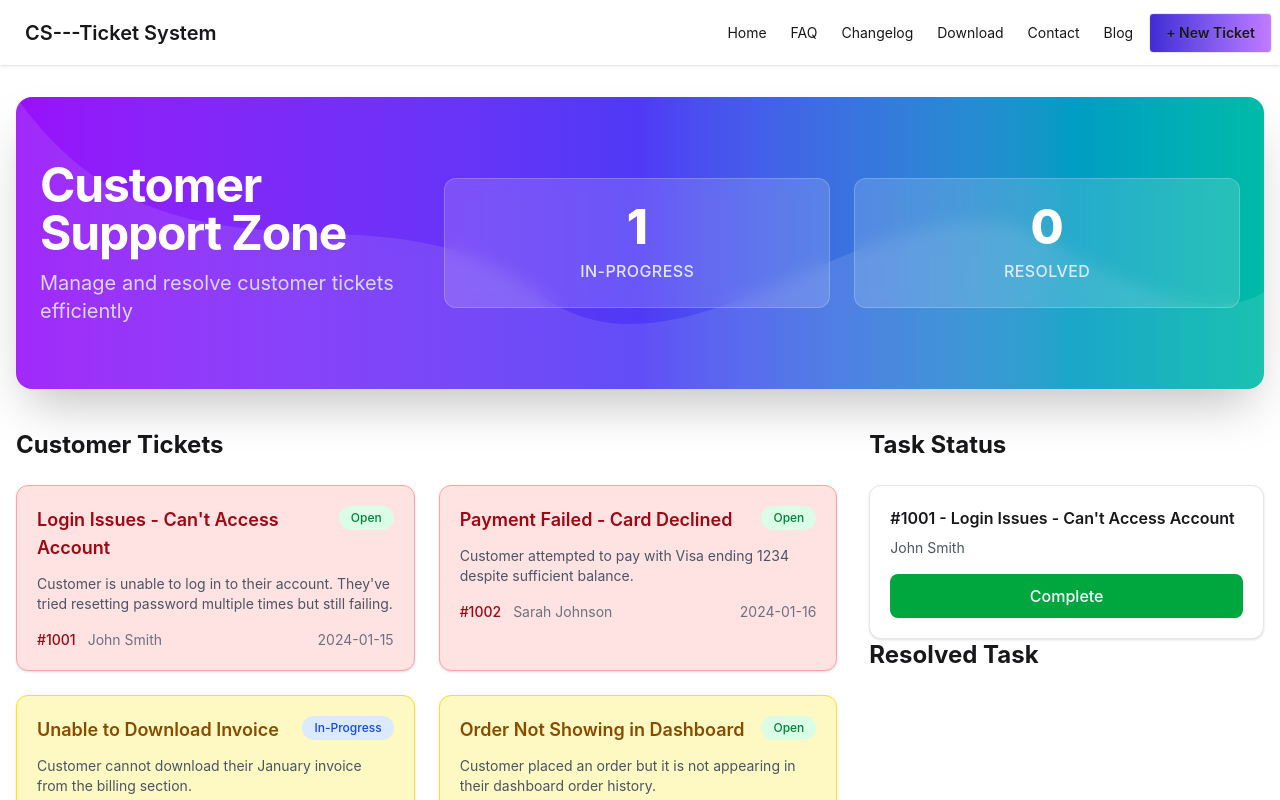
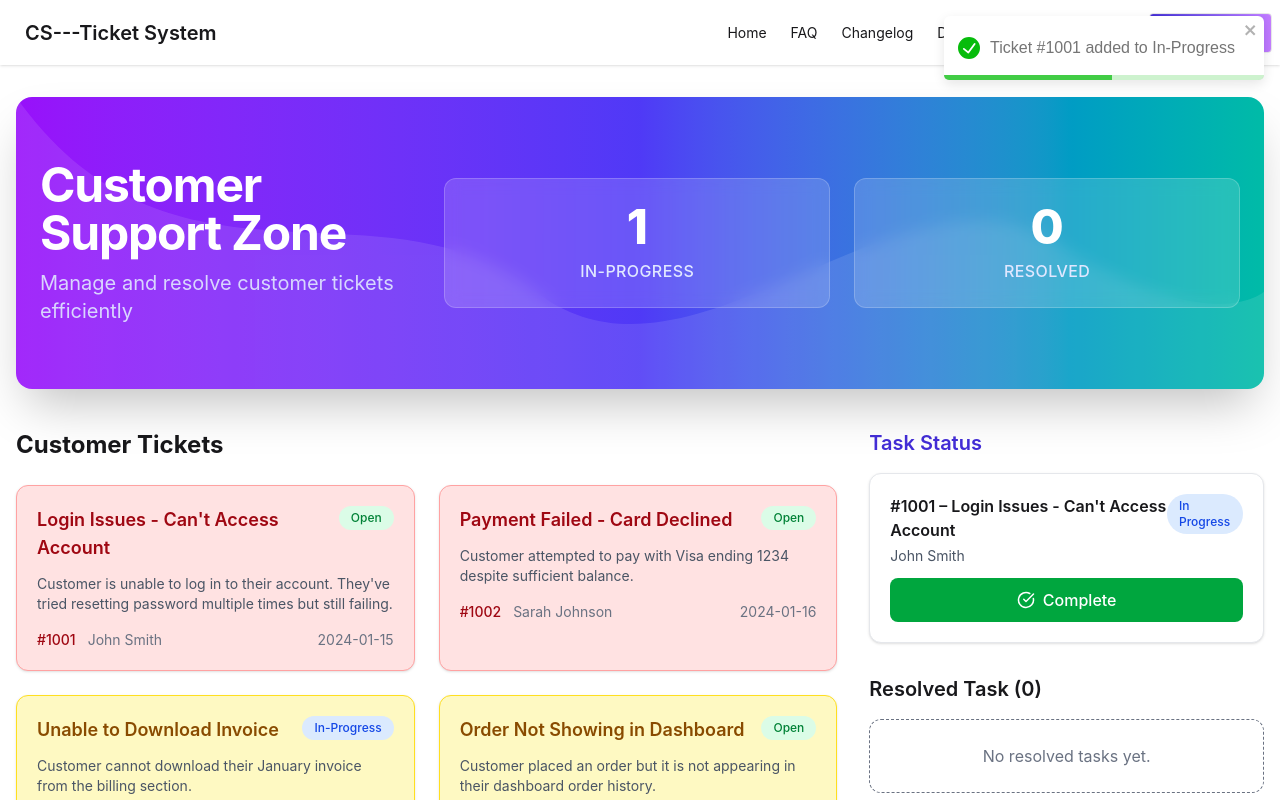
Before and after one commit to MahiuddinZilani/a2-customer-support-zone, a React (Vite) app: page / in a window 1280 px wide. Both pictures are taken after a click on the element 215 px from the left and 578 px from the top of the page. Shown: the top 800 px of the page. Built offline with nearby package versions, Linux system fonts and the light colour scheme.

Commit message:
resolved task section is added

```diff
--- a/package.json
+++ b/package.json
@@ -11,6 +11,7 @@
   },
   "dependencies": {
     "@tailwindcss/vite": "^4.2.1",
+    "lucide-react": "^0.577.0",
     "react": "^19.2.0",
     "react-dom": "^19.2.0",
     "react-toastify": "^11.0.5",
--- a/src/App.jsx
+++ b/src/App.jsx
@@ -3,13 +3,14 @@ import "./App.css";
 import Navbar from "./components/Navbar";
 import Banner from "./components/Banner";
 import { initialTickets } from "./data/tickets";
-import { toast } from "react-toastify";
+import { toast, ToastContainer } from "react-toastify";
 import TicketCard from "./components/TicketCard";
 import TaskStatus from "./components/TaskStatus";
 
 function App() {
   const [tickets, setTickets] = useState(initialTickets);
   const [inProgressTasks, setInProgressTasks] = useState([]);
+  const [resolvedTasks, setResolvedTasks] = useState([]);
   const [resolvedCount, setResolvedCount] = useState(0);
 
   const inProgressCount = inProgressTasks.length;
@@ -25,9 +26,21 @@ function App() {
   };
 
   const handleComplete = (ticketId) => {
+    const completedTicket = inProgressTasks.find((t) => t.id === ticketId);
+    if (!completedTicket) return;
+
     setInProgressTasks((prev) => prev.filter((t) => t.id !== ticketId));
 
     setTickets((prev) => prev.filter((t) => t.id !== ticketId));
+
+    setResolvedTasks((prev) => [
+      ...prev,
+      {
+        ...completedTicket,
+        status: "Resolved",
+        resolvedAt: new Date().toISOString().split("T")[0],
+      },
+    ]);
 
     setResolvedCount((prev) => prev + 1);
 
@@ -63,16 +76,19 @@ function App() {
 
           {/* Right - Task Status */}
           <div>
-            <h2 className="text-2xl font-bold mb-6">Task Status</h2>
+            {/* <h2 className="text-2xl font-bold mb-6">Task Status</h2> */}
             <TaskStatus
-              tasks={inProgressTasks}
+              inProgressTasks={inProgressTasks}
+              resolvedTasks={resolvedTasks}
               onComplete={handleComplete}
             ></TaskStatus>
 
-            <h2 className="text-2xl font-bold mb-6">Resolved Task</h2>
+            {/* <h2 className="text-2xl font-bold mb-6">Resolved Task</h2> */}
           </div>
         </div>
       </main>
+
+      <ToastContainer position="top-right" autoClose={4000}></ToastContainer>
     </>
   );
 }
--- a/src/components/TaskStatus.jsx
+++ b/src/components/TaskStatus.jsx
@@ -1,37 +1,76 @@
 import React from "react";
+import { Clock, CheckCircle } from "lucide-react";
 
-const TaskStatus = ({ tasks, onComplete }) => {
-  if (tasks.length === 0) {
+const TaskStatus = ({ inProgressTasks, resolvedTasks, onComplete }) => {
   return (
-      <div className="bg-white rounded-xl p-6 shadow text-center text-gray-500">
-        No resolved tasks yet.
-        <br />
-        Select tickets from the left to start working.
+    <div className="space-y-8">
+      {/* In-Progress Section */}
+      <div>
+        <h3 className="text-xl font-semibold mb-4 text-indigo-700 flex items-center gap-2">
+          Task Status
+        </h3>
+
+        {inProgressTasks.length === 0 ? (
+          <div className="bg-white/60 rounded-xl p-6 text-center text-gray-500 border border-dashed">
+            Select tickets from the left to start working...
           </div>
-    );
-  }
-  return (
+        ) : (
           <div className="space-y-4">
-      {tasks.map((task) => (
+            {inProgressTasks.map((task) => (
               <div
                 key={task.id}
-          className="bg-white p-5 rounded-xl shadow border border-gray-200"
+                className="bg-white p-5 rounded-xl shadow border border-gray-200 hover:border-indigo-300 transition"
               >
-          <h4 className="font-semibold mb-2">
-            #{task.id} - {task.title}
+                <div className="flex justify-between items-start mb-3">
+                  <div>
+                    <h4 className="font-semibold">
+                      #{task.id} – {task.title}
                     </h4>
-          <p className="text-sm text-gray-600 mb-4">{task.customer}</p>
+                    <p className="text-sm text-gray-600 mt-1">
+                      {task.customer}
+                    </p>
+                  </div>
+                  <span className="px-3 py-1 bg-blue-100 text-blue-700 text-xs rounded-full font-medium">
+                    In Progress
+                  </span>
+                </div>
 
                 <button
                   onClick={() => onComplete(task.id)}
-            className="w-full bg-green-600 hover:bg-green-700 text-white py-2.5 rounded-lg font-medium transition"
+                  className="w-full mt-3 bg-green-600 hover:bg-green-700 text-white py-2.5 rounded-lg font-medium transition flex items-center justify-center gap-2"
                 >
-            Complete
+                  <CheckCircle size={18} /> Complete
                 </button>
               </div>
             ))}
           </div>
+        )}
+      </div>
+
+      {/* Resolved Section */}
+      <div>
+        <h3 className="text-xl font-semibold mb-4 flex items-center gap-2">
+          Resolved Task ({resolvedTasks.length})
+        </h3>
+
+        {resolvedTasks.length === 0 ? (
+          <div className="bg-white/60 rounded-xl p-6 text-center text-gray-500 border border-dashed">
+            No resolved tasks yet.
+          </div>
+        ) : (
+          <div className="space-y-4">
+            {resolvedTasks.map((task) => (
+              <div
+                key={task.id}
+                className="bg-sky-50/60 p-5 rounded-xl border border-sky-200 opacity-90"
+              >
+                <h4 className="font-semibold text-sky-800">{task.title}</h4>
+              </div>
+            ))}
+          </div>
+        )}
+      </div>
+    </div>
   );
 };
-
 export default TaskStatus;
```
Also changed, not shown: 1 other file (tests, documents, lock files or other folders). Lines whose indentation alone changed are shown as unchanged.
